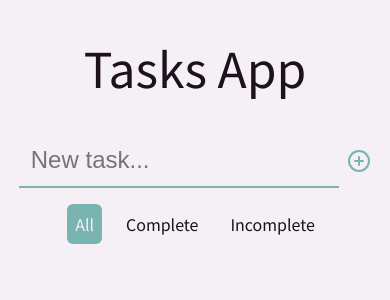
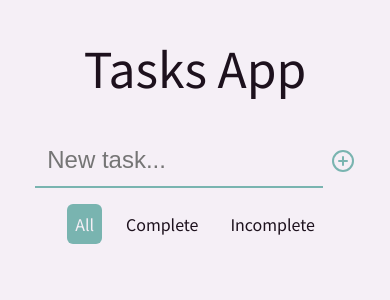
Before and after one commit to LeanDoliri/tasks-app, a React (Vite) app: page / in a window 390 px wide. Shown: the top 300 px of the page. Built offline with nearby package versions, Linux system fonts and the light colour scheme.

Commit message:
trabajando vista mobile

```diff
--- a/src/App.css
+++ b/src/App.css
@@ -1,5 +1,5 @@
 .main {
-  max-width: 100%;
+  max-width: 100vw;
   height: 100vh;
   display: grid;
   grid-template-columns: auto;
--- a/src/components/InputTask/InputTask.css
+++ b/src/components/InputTask/InputTask.css
@@ -15,7 +15,7 @@
   outline: none;
   font-size: 1.5em;
   padding: 0.5em;
-  max-width: 90%;
+  max-width: 80%;
 }
 
 .inputTask-icon {
```
